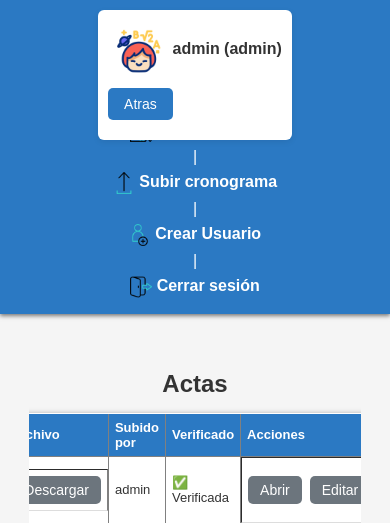
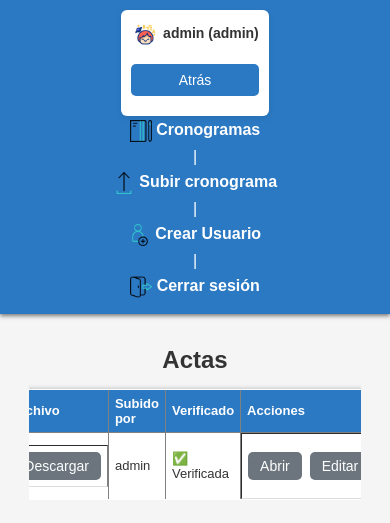
Before and after one commit to Frankvj09/Actas, a Flask app: page / in a window 390 px wide. Shown: the top 523 px of the page. Run offline with Flask 3, Linux system fonts and the light colour scheme; a user stored in the database is signed in.

Commit message:
esponcive Panel usuario

```diff
--- a/static/style.css
+++ b/static/style.css
@@ -400,3 +400,29 @@ nav a {
   height: 60px;
   vertical-align: middle;
 }
+
+/* ====== RESPONSIVO PARA EL BLOQUE DEL USUARIO ====== */
+@media (max-width: 900px) {
+  .responsive-user {
+    display: flex;
+    flex-direction: column;
+    align-items: center;
+    gap: 8px;
+    text-align: center;
+  }
+
+  .responsive-user .username {
+    font-size: 14px;
+  }
+
+  .responsive-user .nav2-icon {
+    width: 28px;
+    height: 28px;
+  }
+
+  .responsive-user .btn-back {
+    width: 100%;
+    max-width: 180px;
+    font-size: 14px;
+  }
+}
--- a/templates/base.html
+++ b/templates/base.html
@@ -26,13 +26,16 @@
   </nav>
   </header>
 
-  <!-- añadido boton regresar -->
 {% if current_user.is_authenticated %}
-  <div class="user-left">
+  <div class="user-left responsive-user">
     <div class="username">
-      <img src="{{ url_for('static', filename='alumno.gif') }}" alt="Crear Usuario" class="nav2-icon"> {{ current_user.username }} {% if current_user.role %}({{ current_user.role }}){% endif %}
+      <img src="{{ url_for('static', filename='alumno.gif') }}"
+           alt="Crear Usuario" class="nav2-icon">
+      {{ current_user.username }}
+      {% if current_user.role %} ({{ current_user.role }}) {% endif %}
     </div>
-    <button class="btn-back" onclick="goBack()">Atras</button>
+
+    <button class="btn-back" onclick="goBack()">Atrás</button>
   </div>
 {% endif %}
 
```
